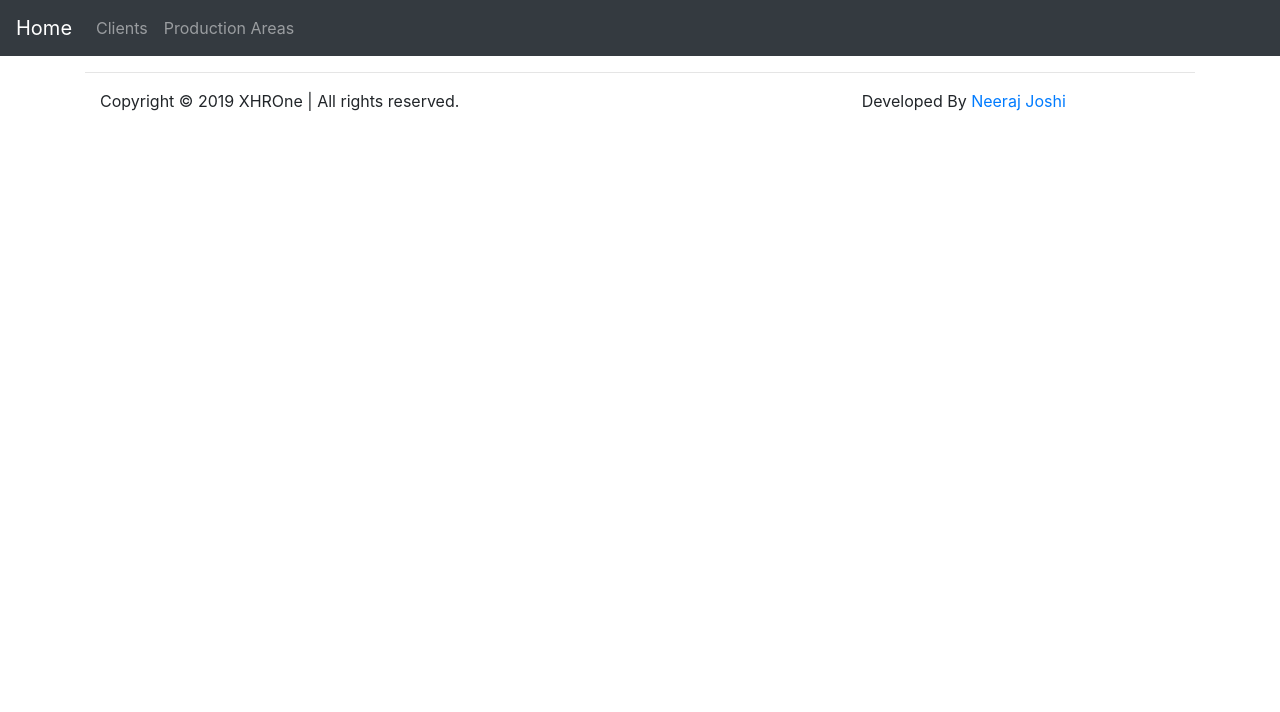
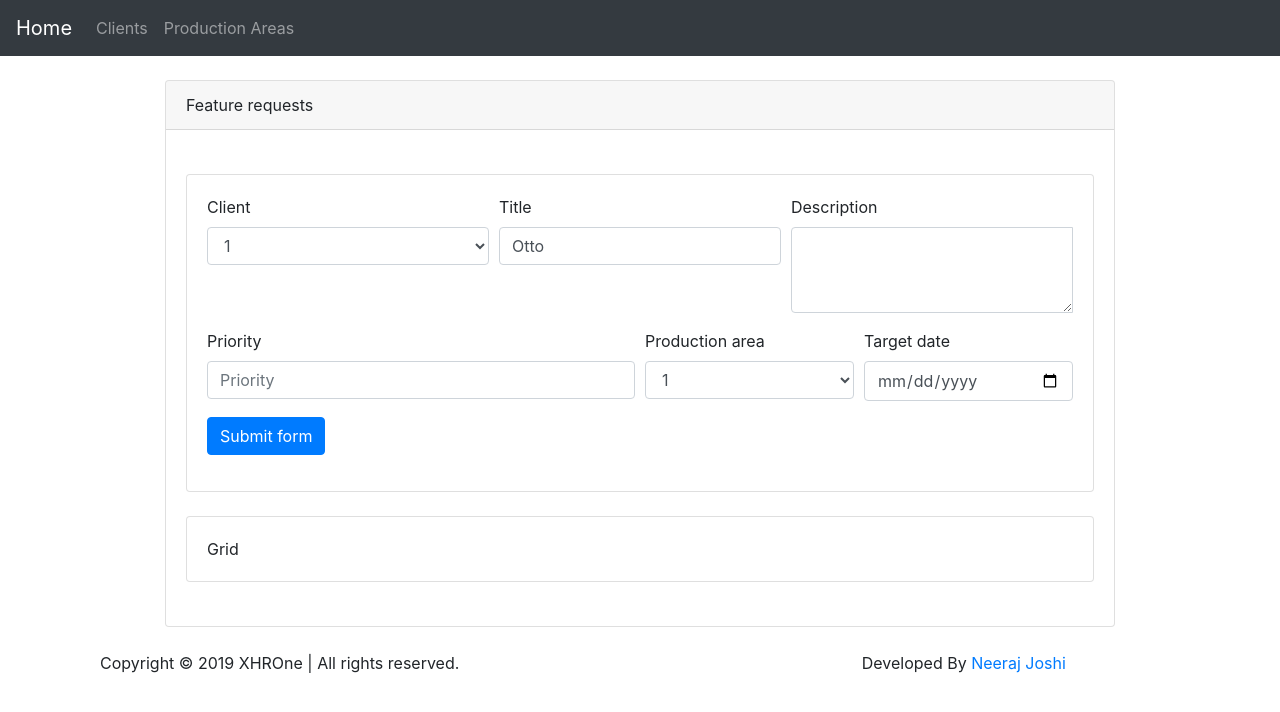
Before and after one commit to joshineeraj/EngineeringPoc, a Django app: page / in a window 1280 px wide. Shown: the top 712 px of the page. Run offline with Django 3.2, Linux system fonts and the light colour scheme; some libraries are stand-ins or nearby versions.

Commit message:
Adding form for adding feature request: hardcoded

```diff
--- a/baseproject/feature_req/templates/body_footer.html
+++ b/baseproject/feature_req/templates/body_footer.html
@@ -26,5 +26,7 @@
 <script src="https://cdnjs.cloudflare.com/ajax/libs/popper.js/1.12.9/umd/popper.min.js" integrity="sha384-ApNbgh9B+Y1QKtv3Rn7W3mgPxhU9K/ScQsAP7hUibX39j7fakFPskvXusvfa0b4Q" crossorigin="anonymous"></script>
 <script src="https://maxcdn.bootstrapcdn.com/bootstrap/4.0.0/js/bootstrap.min.js" integrity="sha384-JZR6Spejh4U02d8jOt6vLEHfe/JQGiRRSQQxSfFWpi1MquVdAyjUar5+76PVCmYl" crossorigin="anonymous"></script>
 
+<!--knockout js-->
+<script src="https://cdnjs.cloudflare.com/ajax/libs/knockout/3.5.0/knockout-min.js
 <!-- Main JS file -->
 <script src="{% static "feature_req/js/main.js" %}"></script>
--- a/baseproject/feature_req/templates/index.html
+++ b/baseproject/feature_req/templates/index.html
@@ -8,11 +8,84 @@
 {% block content %}
   <div class="container">
 
-        <div class="row">
-              <div class="flex-container">
+        <div class="row justify-content-center mt-4 mb-4">
+              <div class="d-flex card col-xs-12 col-md-10 p-0">
+                <div class="card-header">Feature requests</div>
+                <div class="card-body justify-content-center mt-4 mb-4">
+                    <div class="card col-xs-10">
+                        <div class="card-body">
 
+                            <div class="form-row">
+                                <div class="col-md-4 mb-3">
+                                    <label for="validationClient">Client</label>
+                                    <select class="form-control" id="validationClient">
+                                        <option>1</option>
+                                        <option>2</option>
+                                        <option>3</option>
+                                        <option>4</option>
+                                        <option>5</option>
+                                    </select>
+                                </div>
+                                <div class="col-md-4 mb-3">
+                                    <label for="validationCustom02">Title</label>
+                                    <input type="text" class="form-control" id="validationCustom02" placeholder="Last name" value="Otto" required>
+                                    <div class="valid-feedback">
+                                        Looks good!
+                                    </div>
+                                </div>
+                                <div class="col-md-4 mb-3">
+                                    <label for="validationDescription">Description</label>
+                                    <div class="input-group">
+                                            <textarea class="form-control" id="validationDescription" rows="3"></textarea>
+                                        <div class="invalid-feedback">
+                                            Please choose a username.
+                                        </div>
+                                    </div>
+                                </div>
+                            </div>
+                            <div class="form-row">
+                                <div class="col-md-6 mb-3">
+                                    <label for="validationPriority">Priority</label>
+                                    <input type="number" class="form-control" id="validationPriority" placeholder="Priority" required>
+                                    <div class="invalid-feedback">
+                                        Please provide a valid priority.
+                                    </div>
+                                </div>
+                                <div class="col-md-3 mb-3">
+                                    <label for="validationProductionArea">Production area</label>
+
+                                    <select class="form-control" id="validationProductionArea">
+                                        <option>1</option>
+                                        <option>2</option>
+                                        <option>3</option>
+                                        <option>4</option>
+                                        <option>5</option>
+                                    </select>
+                                    <div class="invalid-feedback">
+                                        Please provide a valid state.
+                                    </div>
+                                </div>
+                                <div class="col-md-3 mb-3">
+                                    <label for="validationDate">Target date</label>
+                                    <input type="date" class="form-control" id="validationDate" placeholder="Zip" required>
+                                    <div class="invalid-feedback">
+                                        Please provide a valid zip.
+                                    </div>
+                                </div>
+                            </div>
+                            <div class="form-group">
+                                <button class="btn btn-primary" type="submit">Submit form</button>
+                            </div>
+
+                        </div>
+                    </div>
+                    <div class="card mt-4 grid-table">
+                        <div class="card-body">
+                            Grid
+                        </div>
+                    </div>
+                </div>
               </div>
         </div>
 
-        <hr>
 {% endblock %}
```
